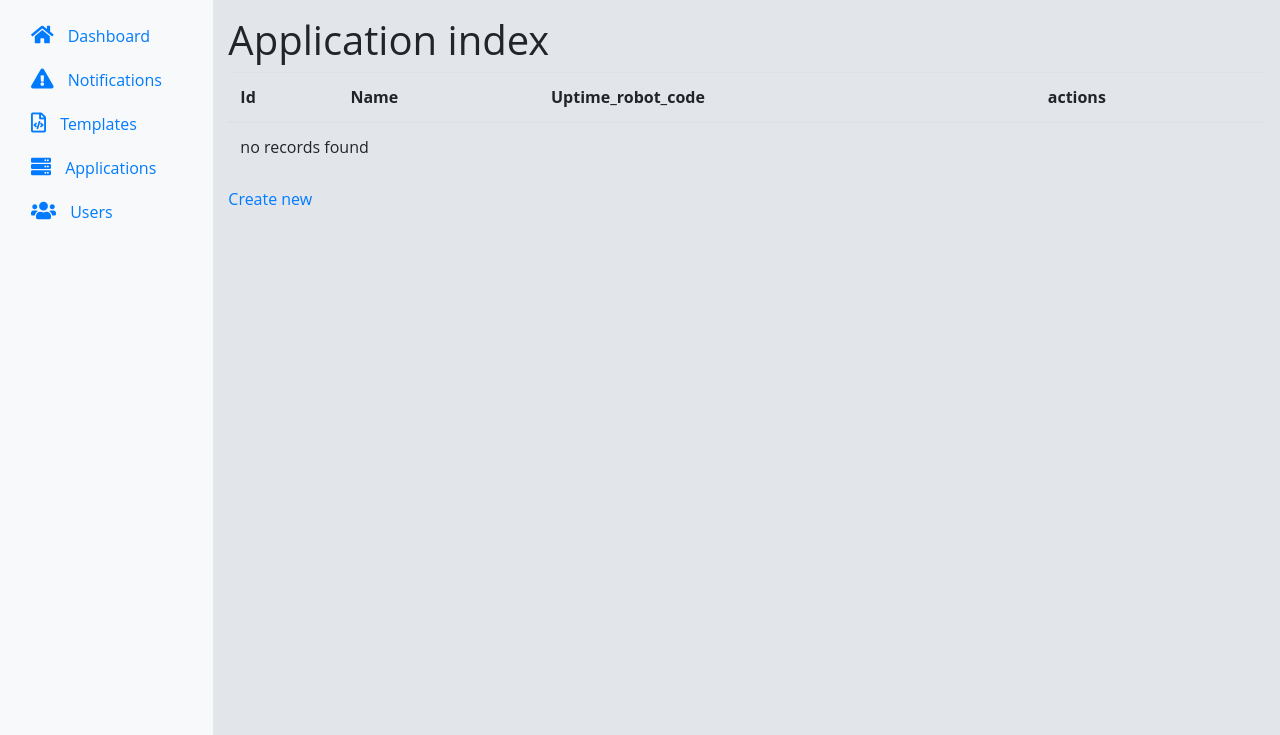
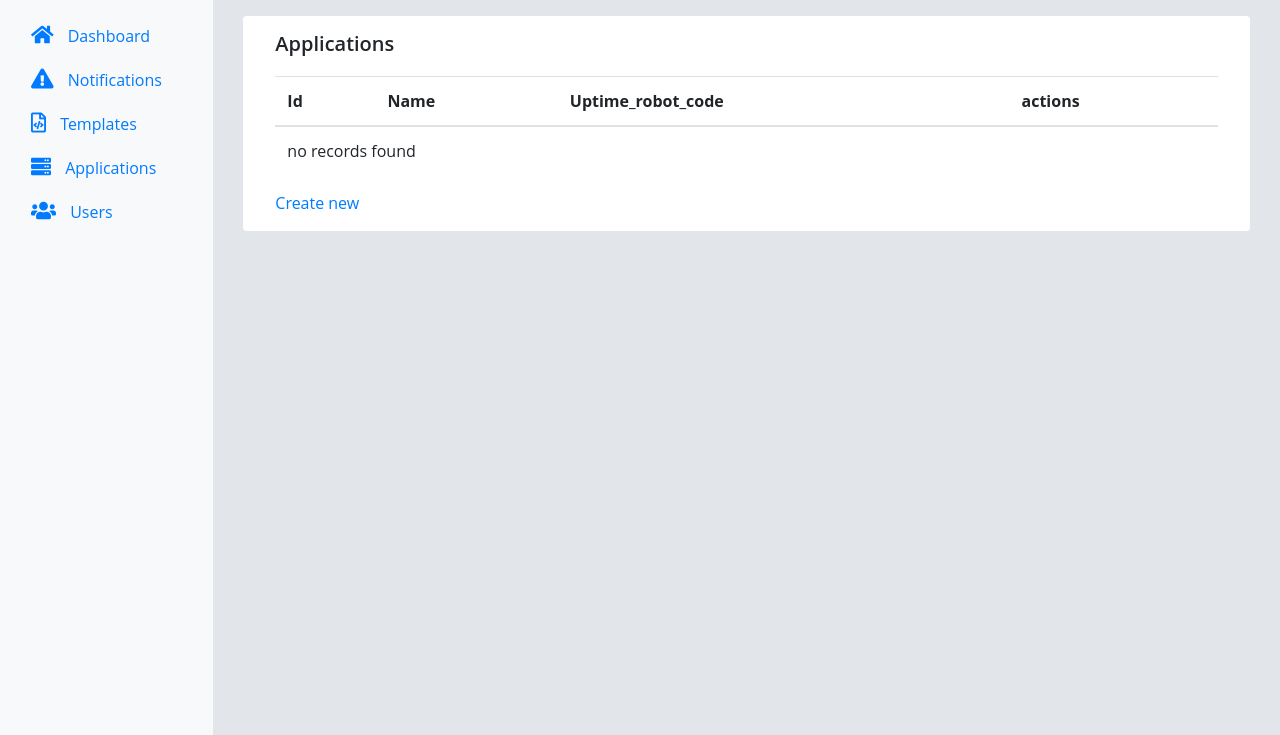
Before and after one commit to Otterfan/downtime-notices, a Symfony app: template templates/application/index.html.twig in a window 1280 px wide. Shown: the part 40-775 px from the top of the page. Run offline with Twig, Linux system fonts and the light colour scheme; the template is opened without the code that fills it, so the values that code supplies are empty; style sheets or scripts are compiled from the project's sources; some libraries are stand-ins or nearby versions.

Commit message:
Normalize templating

```diff
--- a/templates/application/edit.html.twig
+++ b/templates/application/edit.html.twig
@@ -1,10 +1,8 @@
 {% extends 'base.html.twig' %}
 
-{% block title %}Edit Application{% endblock %}
+{% block title %}Edit application{% endblock %}
 
 {% block body %}
-    <h1>Edit Application</h1>
-
     {{ include('application/_form.html.twig', {'button_label': 'Update'}) }}
 
     <a href="{{ path('application_index') }}">back to list</a>
--- a/templates/application/index.html.twig
+++ b/templates/application/index.html.twig
@@ -1,11 +1,9 @@
 {% extends 'base.html.twig' %}
 
-{% block title %}Application index{% endblock %}
+{% block title %}Applications{% endblock %}
 
 {% block body %}
-    <h1>Application index</h1>
-
-    <table class="table">
+    <table class="table applications-table">
         <thead>
         <tr>
             <th>Id</th>
--- a/templates/application/new.html.twig
+++ b/templates/application/new.html.twig
@@ -1,9 +1,8 @@
 {% extends 'base.html.twig' %}
 
-{% block title %}New Application{% endblock %}
+{% block title %}New application{% endblock %}
 
 {% block body %}
-    <h1>Create new Application</h1>
 
     {{ include('application/_form.html.twig') }}
 
--- a/templates/application/show.html.twig
+++ b/templates/application/show.html.twig
@@ -3,8 +3,6 @@
 {% block title %}Application{% endblock %}
 
 {% block body %}
-    <h1>Application</h1>
-
     <table class="table">
         <tbody>
             <tr>
--- a/templates/base.html.twig
+++ b/templates/base.html.twig
@@ -22,7 +22,16 @@
                 <div class="alert alert-success">{{ message }}</div>
             {% endfor %}
 
-            {% block body %}{% endblock %}
+            {% if app.request.pathinfo == '/' %}
+                {% block dashboard %}{% endblock %}
+            {% else %}
+                <div class="pane-holder col-12">
+                    <div class="pane">
+                        <h2>{{ block('title') }}</h2>
+                        {% block body %}{% endblock %}
+                    </div>
+                </div>
+            {% endif %}
         </main>
 
     </div>
--- a/templates/home/index.html.twig
+++ b/templates/home/index.html.twig
@@ -4,7 +4,7 @@
 
 {% block body_class %}homepage{% endblock %}
 
-{% block body %}
+{% block dashboard %}
 
     <div class="row top-row">
         {# List of active notifications #}
--- a/templates/innerpage.html.twig
+++ /dev/null
@@ -1 +0,0 @@
-{% extends 'base' %}
--- a/templates/notification/list.html.twig
+++ b/templates/notification/list.html.twig
@@ -7,8 +7,6 @@
 {% endblock %}
 
 {% block body %}
-    <div class="pane-holder col-12">
-        <div class="pane">
     <div class="row">
         <div class="col-10">
             <table class="table notifications-table">
@@ -44,6 +42,4 @@
                 notification</a>
         </div>
     </div>
-        </div>
-    </div>
 {% endblock %}
--- a/templates/template/edit.html.twig
+++ b/templates/template/edit.html.twig
@@ -1,10 +1,8 @@
 {% extends 'base.html.twig' %}
 
-{% block title %}Edit Template{% endblock %}
+{% block title %}Edit template{% endblock %}
 
 {% block body %}
-    <h1>Edit Template</h1>
-
     {{ include('template/_form.html.twig', {'button_label': 'Update'}) }}
 
     <a href="{{ path('template_index') }}">back to list</a>
--- a/templates/template/index.html.twig
+++ b/templates/template/index.html.twig
@@ -1,11 +1,9 @@
 {% extends 'base.html.twig' %}
 
-{% block title %}Template index{% endblock %}
+{% block title %}Templates{% endblock %}
 
 {% block body %}
-    <h1>Template index</h1>
-
-    <table class="table">
+    <table class="table templates-table">
         <thead>
             <tr>
                 <th>Id</th>
--- a/templates/template/new.html.twig
+++ b/templates/template/new.html.twig
@@ -1,10 +1,8 @@
 {% extends 'base.html.twig' %}
 
-{% block title %}New Template{% endblock %}
+{% block title %}New template{% endblock %}
 
 {% block body %}
-    <h1>Create new Template</h1>
-
     {{ include('template/_form.html.twig') }}
 
     <a href="{{ path('template_index') }}">back to list</a>
--- a/templates/template/show.html.twig
+++ b/templates/template/show.html.twig
@@ -3,8 +3,6 @@
 {% block title %}Template{% endblock %}
 
 {% block body %}
-    <h1>Template</h1>
-
     <table class="table">
         <tbody>
             <tr>
--- a/templates/user/edit.html.twig
+++ b/templates/user/edit.html.twig
@@ -1,7 +1,7 @@
 {% extends 'base.html.twig' %}
 
 {% block title %}
-    Show user
+    Edit user
 {% endblock %}
 
 {% block body %}
--- a/templates/user/list.html.twig
+++ b/templates/user/list.html.twig
@@ -3,8 +3,7 @@
 {% block title %}Users{% endblock %}
 
 {% block body %}
-    <div class="pane-holder col-12">
-        <div class="pane">
+
     <div class="row">
         <div class="col-12">
             <table class="table">
@@ -36,6 +35,4 @@
             </table>
         </div>
     </div>
-        </div>
-    </div>
 {% endblock %}
```
Lines whose indentation alone changed are shown as unchanged.
